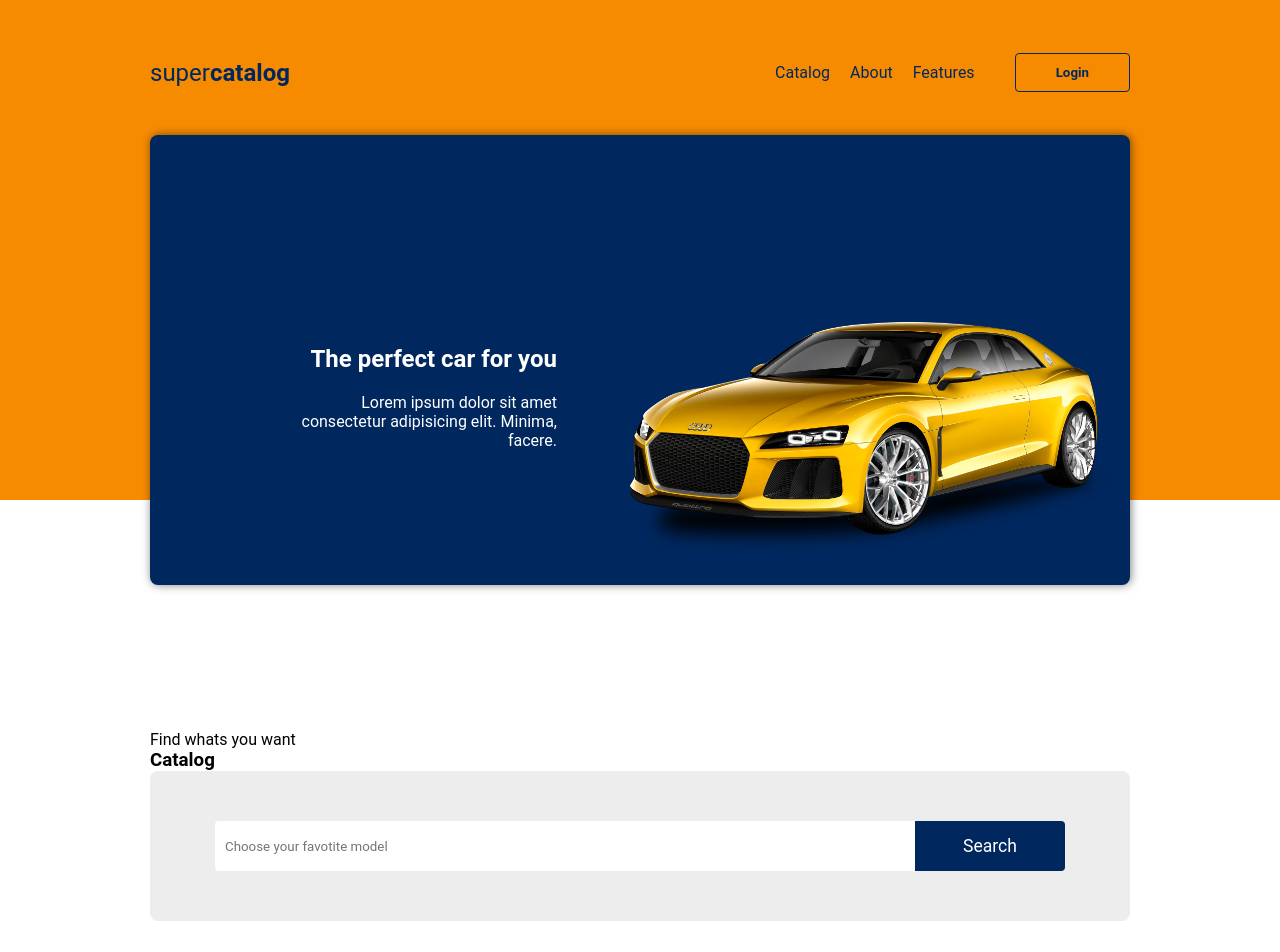
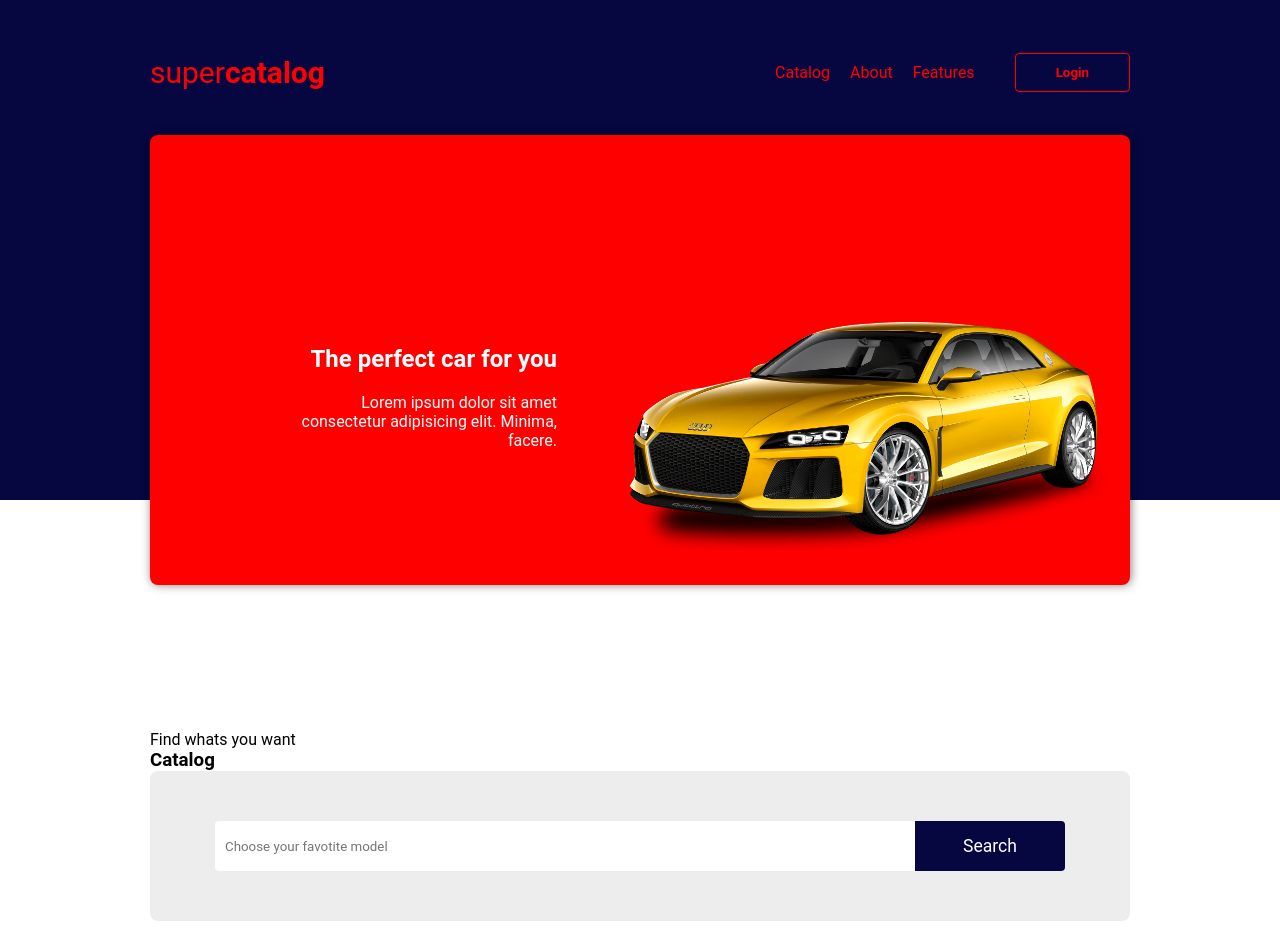
Before and after one commit to TamilaCambe/car-catalog, a plain HTML site: page index.html in a window 1280 px wide. Shown: the top 952 px of the page. Drawn offline with Linux system fonts and the light colour scheme; files whose address does not match are found by name; a web font is replaced by a local one.

Commit message:
changed colors
I changed the page colors and some font sizes

```diff
--- a/css/styles.css
+++ b/css/styles.css
@@ -1,4 +1,4 @@
-        * {
+ * {
             margin: 0px;
             padding: 0px;
             box-sizing: border-box;
@@ -8,8 +8,8 @@
 
          :root {
             /* pode ser útil para declarar uma  variável CSS  global */
-            --orange: #f78b00;
-            --blue: #00285f;
+            --blue: #060641;
+            --red: #FF0000;
             --gray: #ededed;
         }
 
@@ -23,7 +23,7 @@
         header {
             width: 100%;
             height: 500px;
-            background: var(--orange);
+            background: var(--blue);
             /* var pra puxar variáveis do root */
         }
 
@@ -47,8 +47,8 @@
         }
 
         .brand {
-            font-size: 24px;
-            color: var(--blue);
+            font-size: 30px;
+            color: var(--red);
             cursor: pointer;
         }
 
@@ -65,21 +65,21 @@
         }
 
         nav ul li a {
-            color: var(--blue);
+            color: var(--red);
             text-decoration: none;
         }
 
         nav ul li a:hover {
-            color: #00285f83;
+            color: var(--red);
         }
 
         nav ul button {
-            border: 1px solid var(--blue);
+            border: 1px solid var(--red);
             background: transparent;
             padding: 8px 40px;
             cursor: pointer;
             margin-left: 30px;
-            color: var(--blue);
+            color: var(--red);
             font-weight: bold;
             border-radius: 4px;
         }
@@ -87,7 +87,7 @@
         nav ul button:hover {
             transition: background, color 0.6s;
             /* quando passa o mouse pelo botão a mudança de cor é suave a velocidade */
-            background: var(--blue);
+            background: var(--red);
             color: white;
         }
 
@@ -95,7 +95,7 @@
             max-width: 1000px;
             min-width: 300px;
             height: 450px;
-            background: var(--blue);
+            background: var(--red);
             border-radius: 8px;
             box-shadow: 1px 0px 10px 0px rgba(0, 0, 0, 0.5);
             -webkit-box-shadow: 1px 0px 10px 0px rgba(0, 0, 0, 0.5);
@@ -175,7 +175,7 @@
 
         .search-button:hover {
             background: #dedede;
-            color: var(--blue);
+            color: var(--red);
         }
 
         .title-wrapper-catalog {
@@ -240,7 +240,7 @@
 
         .card-item button:hover {
             background: #dedede;
-            color: var(--blue);
+            color: var(--red);
         }
         /*About*/
 
@@ -360,7 +360,7 @@
         footer .main {
             width: 100%;
             height: 200px;
-            background: var(--orange);
+            background: var(--blue);
             padding: 20px 10px;
         }
 
@@ -398,7 +398,7 @@
         footer .last {
             width: 100%;
             height: 50px;
-            background: var(--blue);
+            background: var(--red);
             color: white;
             display: flex;
             align-items: center;
```
